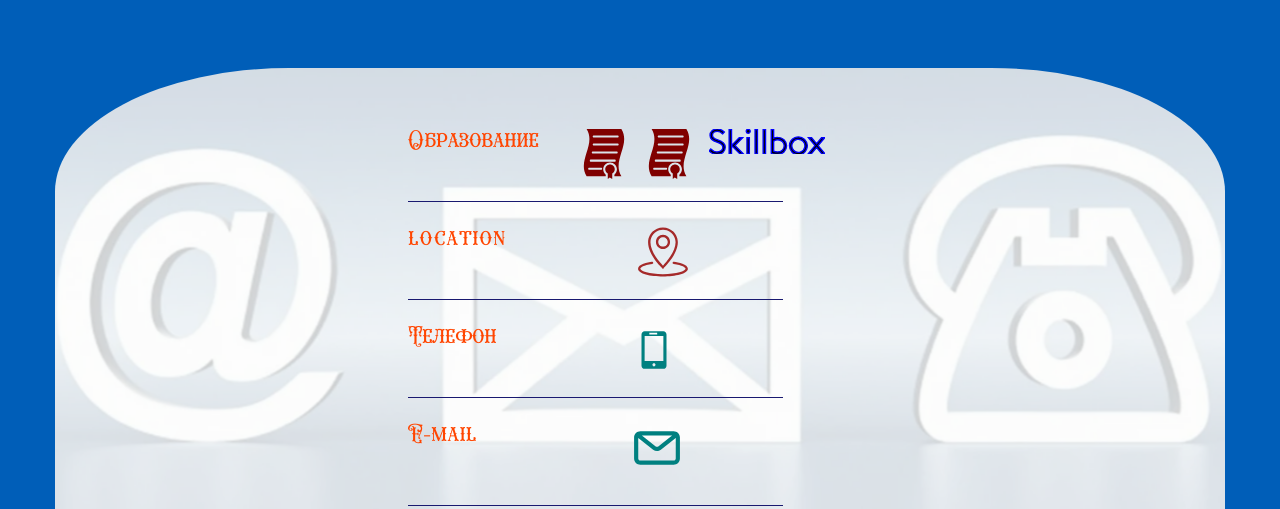
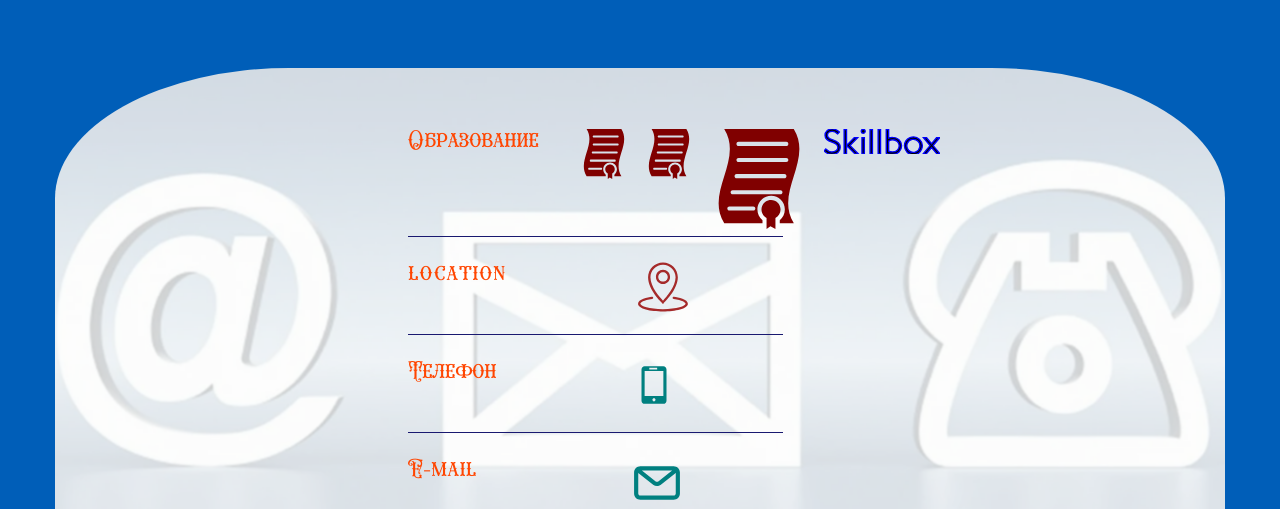
Before and after one commit to antonbasckakov/fgfgfg.github.io, a plain HTML site: page index.html in a window 1280 px wide. Shown: the part 1040-1549 px from the top of the page. Drawn offline with Linux system fonts and the light colour scheme; a web font is replaced by a local one.

Commit message:
вава
dfdfdf

```diff
--- a/index.html
+++ b/index.html
@@ -132,6 +132,32 @@
                             </abbr>
                             </span>
                             <span class=" flex  contact_li_onelast contact_li_onelast_one">
+                              <abbr title="Диплом Автоматизатор тестирования на Java">
+                                <a href="index1aaaaaaaa.html" target="_blank">
+                                    <svg class="diplom1"  height="100px" width="100px" version="1.1" id="Capa_1" xmlns="http://www.w3.org/2000/svg" xmlns:xlink="http://www.w3.org/1999/xlink"
+                                    viewBox="0 0 489.6 489.6" xml:space="preserve">
+                               <g>
+                                   <g>
+                                       <g>
+                                           <path d="M303.899,347.4c-26,0-47,21-47,47c0,17.9,10.1,33.8,24.9,41.6v53.6l19-13.6l24.5,13.6V436c14.8-7.8,24.9-23.7,24.9-41.6
+                                               C350.899,368.4,329.899,347.4,303.899,347.4z"/>
+                                           <path d="M414.999,0c-113.5,0-226.9,0-340.4,0c95.2,153.9-95.2,307.8,0,461.6c62.6,0,124.7,0,187.3,0v-14.8
+                                               c-15.5-12.4-24.9-31.9-24.9-52.5c0-36.9,29.9-67.2,67.2-67.2c36.9,0,67.2,29.9,67.2,67.2c0,20.6-9.3,39.6-24.9,52.5V462l0,0
+                                               c28,0,40.8,0,68.8,0C319.799,307.8,510.199,153.9,414.999,0z M144.499,62.9h233.9c5.4,0,10.1,4.7,10.1,10.1s-4.7,10.1-10.1,10.1
+                                               h-233.9c-5.4,0-10.1-4.7-10.1-10.1C134.399,67.2,139.099,62.9,144.499,62.9z M216.799,399.1h-117c-5.4,0-10.1-4.7-10.1-10.1
+                                               s4.7-10.1,10.1-10.1h117c5.4,0,10.1,4.7,10.1,10.1C226.899,394.4,222.599,399.1,216.799,399.1z M349.699,319.8h-233.9
+                                               c-5.4,0-10.1-4.7-10.1-10.1s4.7-10.1,10.1-10.1h233.9c5.4,0,10.1,4.7,10.1,10.1S355.199,319.8,349.699,319.8z M368.799,240.9
+                                               h-233.6c-5.4,0-10.1-4.7-10.1-10.1s4.7-10.1,10.1-10.1h233.9c5.4,0,10.1,4.7,10.1,10.1S374.599,240.9,368.799,240.9z
+                                                M378.499,162h-234c-5.4,0-10.1-4.7-10.1-10.1s4.7-10.1,10.1-10.1h233.9c5.4,0,10.1,4.7,10.1,10.1
+                                               C388.599,157.4,383.899,162,378.499,162z"/>
+                                       </g>
+                                   </g>
+                               </g>
+                               </svg>
+                                </a>
+                            </abbr>
+                            </span>
+                            <span class=" flex  contact_li_onelast contact_li_onelast_one">
                                 <abbr title="2023 г - Сертификат скилбокс">
                                 <a href="index1c.html" target="_blank">
                                     <svg class="diplom2"  xmlns="http://www.w3.org/2000/svg" xmlns:xlink="http://www.w3.org/1999/xlink" width="87.1pt" height="19.4pt" viewBox="0 0 87.1 19.4" version="1.1">
@@ -151,6 +177,7 @@
                             </abbr>
 
                             </span>
+
                           </li>
                       <li class="contact_li contact_li_heiht_one flex">
                         <span class="placement-price placement-price_widht ">
```
Also changed, not shown: index1aaaaaaaa.html (added, +25 -0 lines), img/2025-03-20_100120.png (added), 1 other file.
